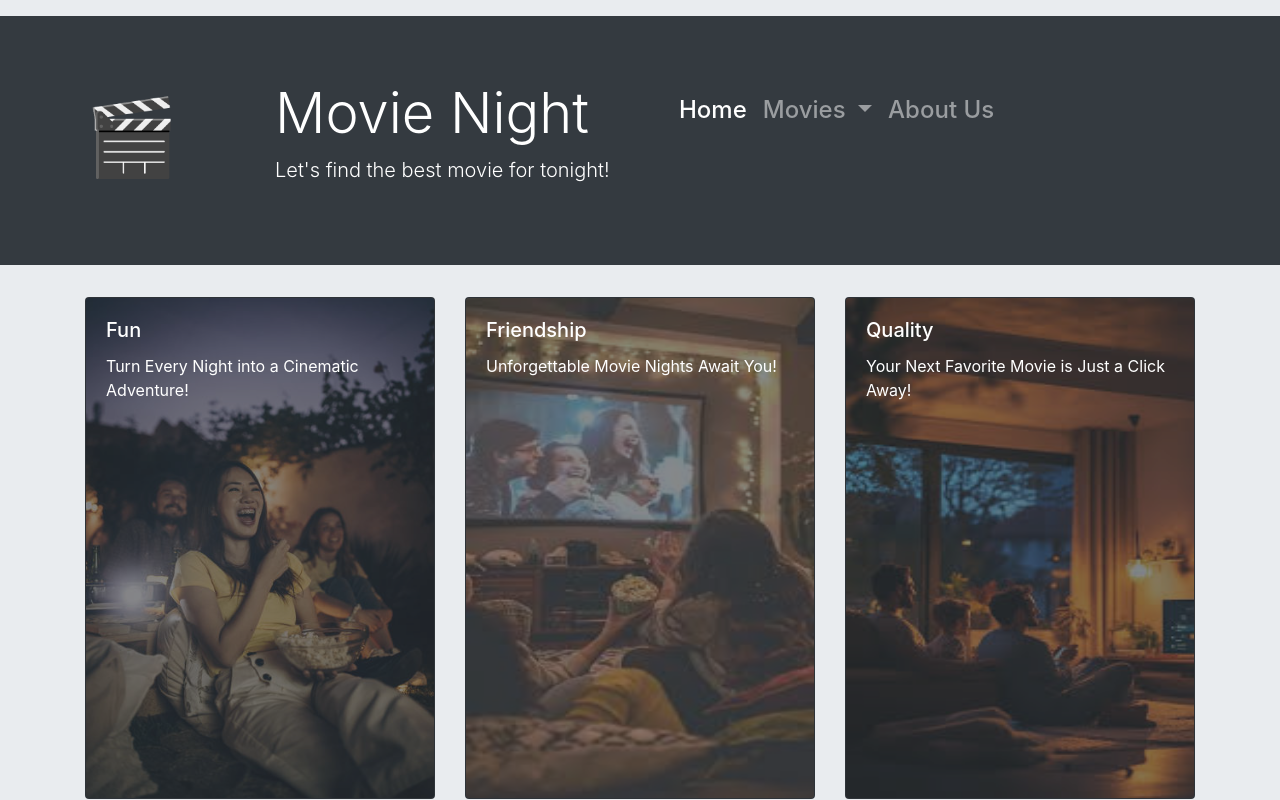
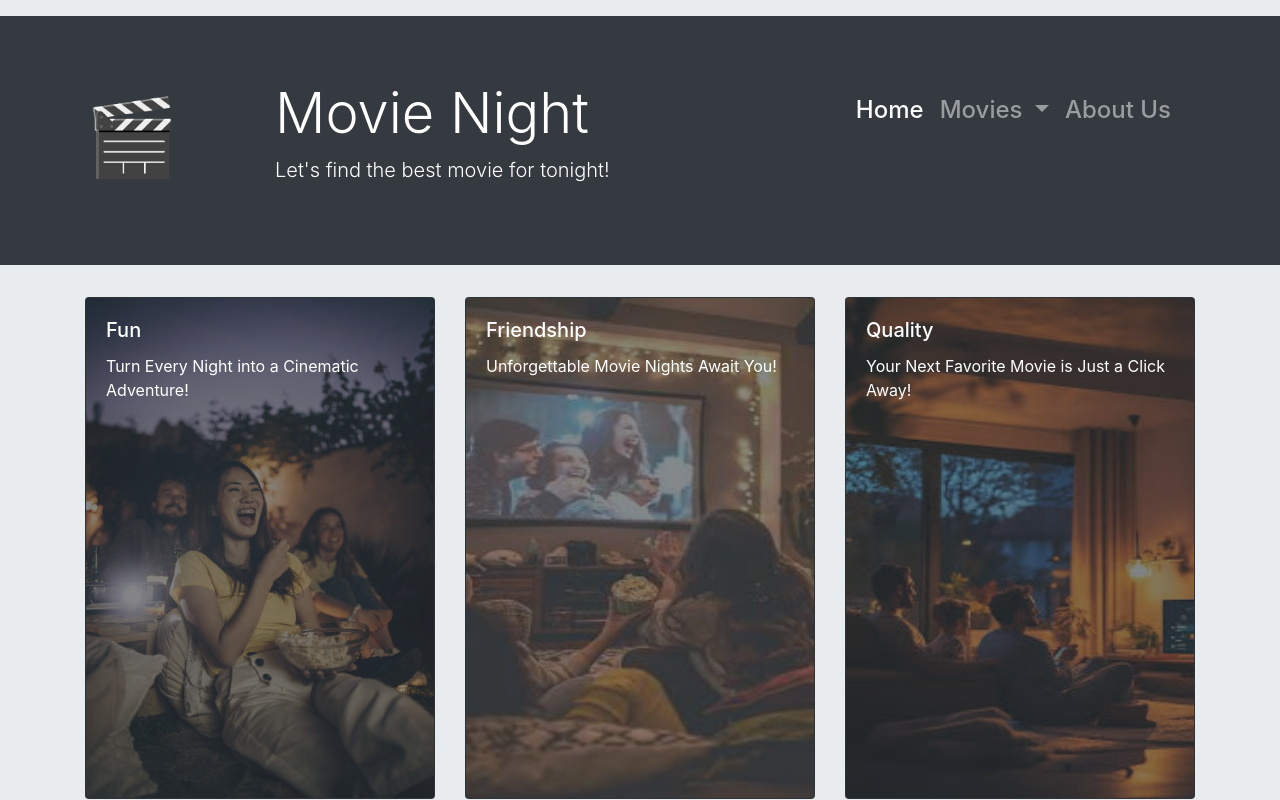
Before and after one commit to zuleyhasen/kodluyoruzilkrepo, a plain HTML site: page bootstarp_odev1/index.html in a window 1280 px wide. Drawn offline with nearby package versions, Linux system fonts and the light colour scheme.

Commit message:
added ml-auto to navbar

```diff
--- a/bootstarp_odev1/index.html
+++ b/bootstarp_odev1/index.html
@@ -21,13 +21,13 @@
                     <h1 class="display-4">Movie Night</h1>
                     <p class="lead">Let's find the best movie for tonight!</p>
                 </div>
-                <div class="col-6">
+                <div class="col-6 ">
                     <nav class="navbar navbar-expand-lg navbar-dark h4">
 
                         <div class="collapse navbar-collapse" id="navbarNavDropdown">
-                          <ul class="navbar-nav">
+                          <ul class="navbar-nav ml-auto">
                             <li class="nav-item active">
-                              <a class="nav-link" href="./index.html">Home <span class="sr-only">(current)</span></a>
+                              <a class="nav-link" href="./index.html">Home</a>
                             </li>
                             <li class="nav-item dropdown">
                               <a class="nav-link dropdown-toggle" href="#" id="navbarDropdownMenuLink" role="button" data-toggle="dropdown" aria-haspopup="true" aria-expanded="false">
```
